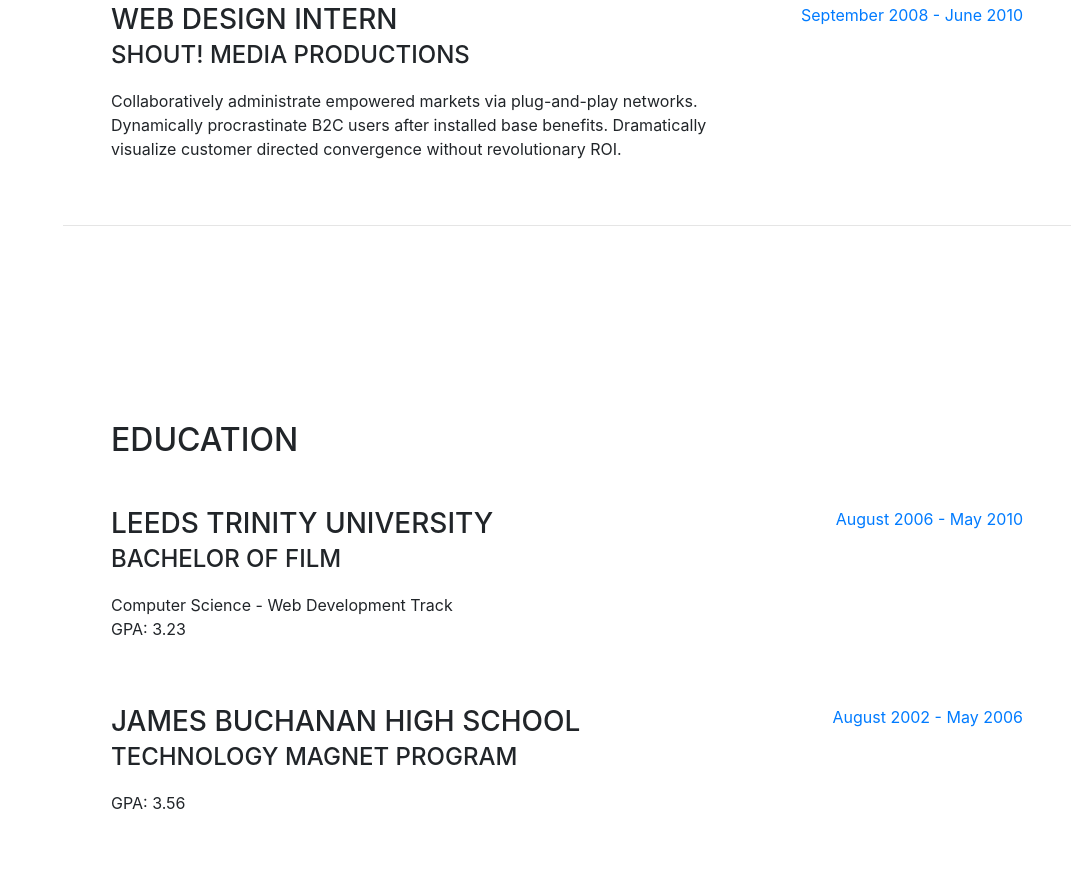
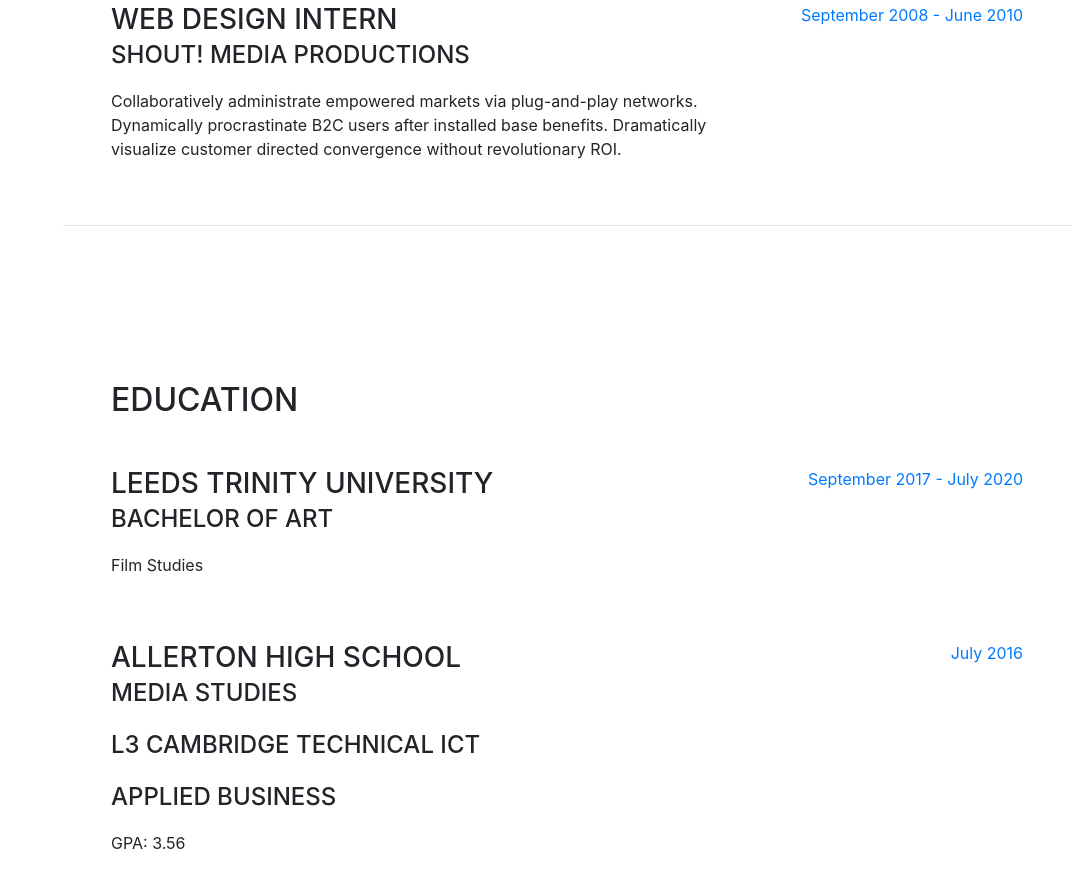
Before and after one commit to YuqinLei/YuqinLei.github.io, a website with bundled scripts: page index.html in a window 1280 px wide. Shown: the part 1669-2556 px from the top of the page, without its empty margins (209-1280 px from the left). Built offline with nearby package versions, Linux system fonts and the light colour scheme; a web font is replaced by a local one.

Commit message:
Update index.html

```diff
--- a/index.html
+++ b/index.html
@@ -66,7 +66,7 @@
           <h1 class="mb-0">Yuqin
             <span class="text-primary">Lei</span>
           </h1>
-          <div class="subheading mb-5"> 8 Deanswood View · Leeds, LS17 5JU· (317) 585-8468 ·
+          <div class="subheading mb-5"> 8 Deanswood View · Leeds, LS17 5JU· 07900097346 ·
             <a href="mailto:name@email.com">Leiyuqin01@gmail.com</a>
           </div>
           <p class="lead mb-5">I’m a hard-working and punctual person who can work under pressure. I am able to work both effectively as a part of the team and on my own. I’m friendly with great self-motivation skill and have a great communication skill which makes people feel comfortable when they’re speaking to me.  </p>
@@ -150,23 +150,25 @@
           <div class="resume-item d-flex flex-column flex-md-row mb-5">
             <div class="resume-content mr-auto">
               <h3 class="mb-0">Leeds Trinity University</h3>
-              <div class="subheading mb-3">Bachelor of Film</div>
-              <div>Computer Science - Web Development Track</div>
-              <p>GPA: 3.23</p>
+              <div class="subheading mb-3">Bachelor of Art</div>
+              <div>Film Studies</div>
+              <p></p>
             </div>
             <div class="resume-date text-md-right">
-              <span class="text-primary">August 2006 - May 2010</span>
+              <span class="text-primary">September 2017 - July 2020</span>
             </div>
           </div>
 
           <div class="resume-item d-flex flex-column flex-md-row">
             <div class="resume-content mr-auto">
-              <h3 class="mb-0">James Buchanan High School</h3>
-              <div class="subheading mb-3">Technology Magnet Program</div>
+              <h3 class="mb-0">Allerton High School</h3>
+              <div class="subheading mb-3">Media Studies</div>
+			               <div class="subheading mb-3">L3 Cambridge Technical ICT</div>
+							             <div class="subheading mb-3">Applied Business</div>
               <p>GPA: 3.56</p>
             </div>
             <div class="resume-date text-md-right">
-              <span class="text-primary">August 2002 - May 2006</span>
+              <span class="text-primary">July 2016</span>
             </div>
           </div>
 
```
